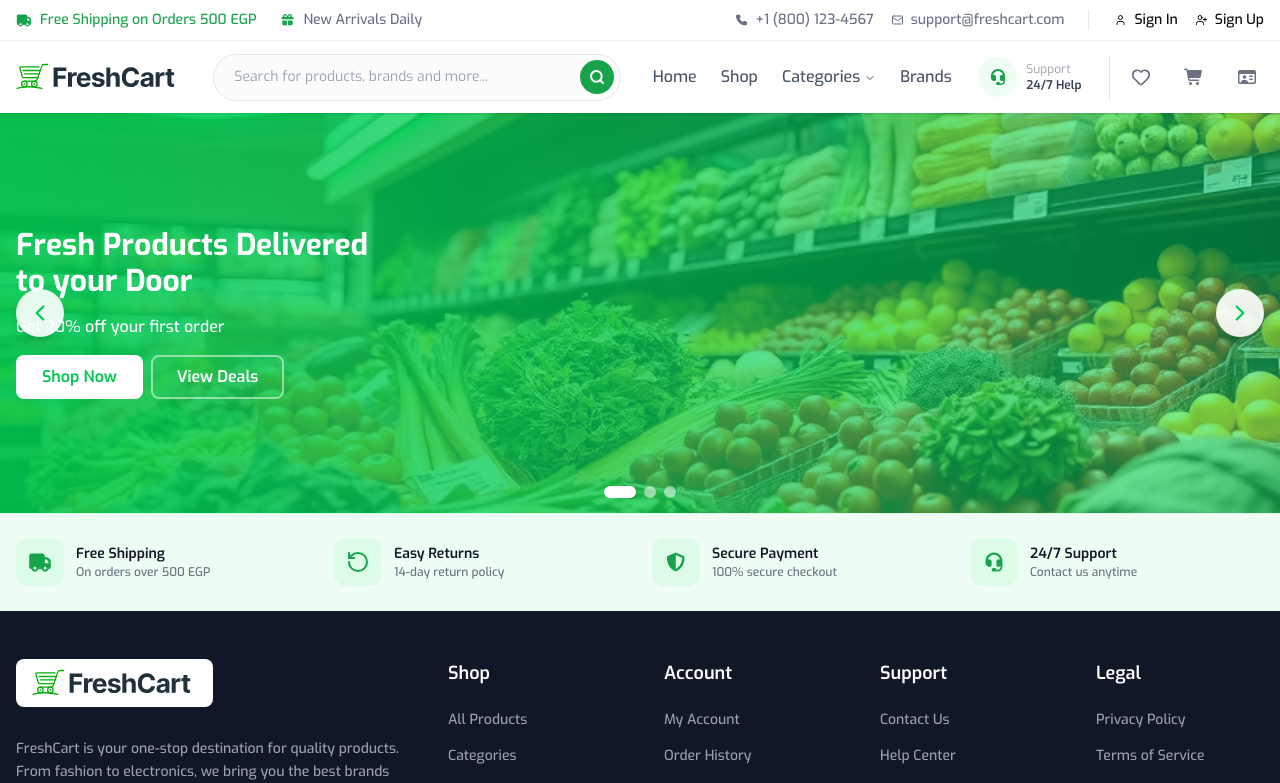
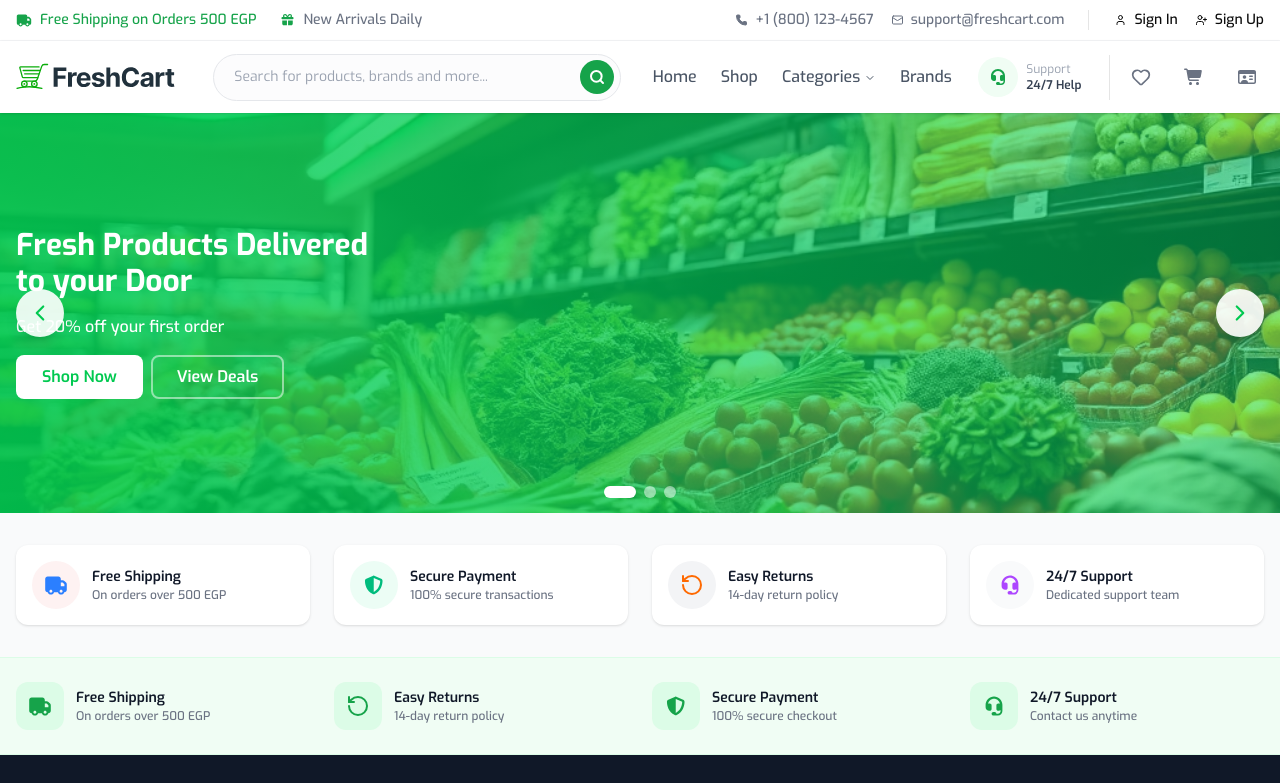
Before and after one commit to Samar-Mahmoud/fresh-cart, a Next.js app: page / in a window 1280 px wide. Shown: the top 783 px of the page. Built offline with nearby package versions, Linux system fonts and the light colour scheme.

Commit message:
Refactor StoreBenefits component to accept dynamic benefits data and improve icon handling; add ShieldIcon component and update props types

```diff
--- a/src/app/layout.tsx
+++ b/src/app/layout.tsx
@@ -3,7 +3,6 @@ import { Exo } from "next/font/google";
 import "./globals.css";
 import Navbar from "@/components/navbar/Navbar";
 import { cn } from "@/lib/utils";
-import StoreBenefits from "@/components/common/StoreBenefits";
 import Footer from "@/components/common/Footer";
 
 const exo = Exo({
@@ -26,7 +25,6 @@ export default function RootLayout({
       <body className="min-h-full flex flex-col overflow-x-hidden">
         <Navbar />
         {children}
-        <StoreBenefits />
         <Footer />
       </body>
     </html>
--- a/src/app/page.tsx
+++ b/src/app/page.tsx
@@ -1,9 +1,62 @@
+import StoreBenefits from "@/components/common/StoreBenefits";
+import HeadSetIcon from "@/components/icons/HeadsetIcon";
+import ShieldIcon from "@/components/icons/ShieldIcon";
+import VanIcon from "@/components/icons/VanIcon";
 import Slider from "@/components/slider/Slider";
+import { RotateCcw } from "lucide-react";
+
+const benefits: {
+  title: string;
+  description: string;
+  icon: { node: React.ReactNode; style: string };
+}[] = [
+  {
+    title: "Free Shipping",
+    description: "On orders over 500 EGP",
+    icon: {
+      node: <VanIcon size="size-6" />,
+      style: "bg-red-50 text-blue-500",
+    },
+  },
+  {
+    title: "Secure Payment",
+    description: "100% secure transactions",
+    icon: {
+      node: <ShieldIcon size="size-6" />,
+      style: "bg-emerald-50 text-emerald-500",
+    },
+  },
+  {
+    title: "Easy Returns",
+    description: "14-day return policy",
+    icon: {
+      node: <RotateCcw className="m-auto size-6" width="23" height="18" />,
+      style: "bg-gray-100 text-orange-500",
+    },
+  },
+
+  {
+    title: "24/7 Support",
+    description: "Dedicated support team",
+    icon: {
+      node: <HeadSetIcon size="size-6" />,
+      style: "bg-gray-50 text-purple-500",
+    },
+  },
+];
 
 export default function Home() {
   return (
     <main className="">
       <Slider />
+
+      <div className="px-4 py-8 bg-gray-50">
+        <StoreBenefits
+          benefits={benefits}
+          iconClasses="size-12 shrink-0 rounded-full flex"
+          wrapperClasses="p-4 bg-white rounded-xl shadow-sm hover:shadow-lg transition-shadow"
+        />
+      </div>
     </main>
   );
 }
--- a/src/components/common/Footer.tsx
+++ b/src/components/common/Footer.tsx
@@ -1,7 +1,12 @@
-import { Phone } from "lucide-react";
+import { Phone, RotateCcw } from "lucide-react";
 import Logo from "./Logo";
 import Link from "next/link";
 import { Separator } from "@/components/ui/separator";
+import VanIcon from "@/components/icons/VanIcon";
+import HeadSetIcon from "@/components/icons/HeadsetIcon";
+import StoreBenefits from "./StoreBenefits";
+import { StoreBenefitProps } from "@/types/props";
+import ShieldIcon from "@/components/icons/ShieldIcon";
 
 const sections: {
   title: string;
@@ -63,8 +68,43 @@ const sections: {
 
 const cards: string[] = ["Visa", "Mastercard", "PayPal"];
 
+const benefits: StoreBenefitProps["benefits"] = [
+  {
+    title: "Free Shipping",
+    description: "On orders over 500 EGP",
+    icon: { node: <VanIcon size="size-6" /> },
+  },
+  {
+    title: "Easy Returns",
+    description: "14-day return policy",
+    icon: {
+      node: <RotateCcw className="m-auto size-6" width="23" height="18" />,
+    },
+  },
+  {
+    title: "Secure Payment",
+    description: "100% secure checkout",
+    icon: {
+      node: <ShieldIcon size="size-6" />,
+    },
+  },
+  {
+    title: "24/7 Support",
+    description: "Contact us anytime",
+    icon: { node: <HeadSetIcon size="size-6" /> },
+  },
+];
+
 export default function Footer() {
   return (
+    <>
+      <div className="bg-primary-50 border-y border-primary-100 px-4 py-6">
+        <StoreBenefits
+          benefits={benefits}
+          iconClasses="size-12 shrink-0 rounded-xl bg-primary-100 text-primary-main flex"
+        />
+      </div>
+
       <footer className="bg-gray-900">
         <div className="container mx-auto px-4 py-12 grid grid-cols-12 gap-8 lg:gap-12 text-gray-400">
           <div className="col-span-12 md:col-span-6 lg:col-span-4">
@@ -74,8 +114,8 @@ export default function Footer() {
 
             <p className="text-sm font-medium mb-6 leading-relaxed">
               FreshCart is your one-stop destination for quality products. From
-            fashion to electronics, we bring you the best brands at competitive
-            prices with a seamless shopping experience.
+              fashion to electronics, we bring you the best brands at
+              competitive prices with a seamless shopping experience.
             </p>
 
             <div className="mb-6 space-y-3">
@@ -276,5 +316,6 @@ export default function Footer() {
           </div>
         </div>
       </footer>
+    </>
   );
 }
--- a/src/components/common/StoreBenefits.tsx
+++ b/src/components/common/StoreBenefits.tsx
@@ -1,83 +1,27 @@
-import { RotateCcw } from "lucide-react";
-import VanIcon from "@/components/icons/VanIcon";
-import HeadSetIcon from "@/components/icons/HeadsetIcon";
+import { StoreBenefitProps } from "@/types/props";
 
-export default function StoreBenefits() {
+export default function StoreBenefits({
+  benefits,
+  iconClasses,
+  wrapperClasses = "",
+}: StoreBenefitProps) {
   return (
-    <div className="bg-primary-50 border-y border-primary-100 px-4 py-6">
-      <div className="container mx-auto grid grid-cols-1 lg:grid-cols-4 gap-6">
-        <div className="flex items-center gap-3">
-          <div className="size-12 shrink-0 rounded-xl bg-primary-100 text-primary-main flex">
-            <VanIcon size="size-6" />
+    <div className="container mx-auto grid grid-cols-1 md:grid-cols-2 lg:grid-cols-4 gap-6">
+      {benefits.map(({ title, description, icon }) => (
+        <div
+          key={title}
+          className={`flex items-center gap-3 ${wrapperClasses}`}
+        >
+          <div className={`${iconClasses} ${icon.style ?? ""}`}>
+            {icon.node}
           </div>
 
           <div>
-            <h4 className="font-semibold text-gray-900 text-sm">
-              Free Shipping
-            </h4>
-            <p className="text-gray-500 text-xs font-medium">
-              On orders over 500 EGP
-            </p>
+            <h4 className="font-semibold text-gray-900 text-sm">{title}</h4>
+            <p className="text-gray-500 text-xs font-medium">{description}</p>
           </div>
         </div>
-
-        <div className="flex items-center gap-3">
-          <div className="size-12 shrink-0 rounded-xl bg-primary-100 text-primary-main flex">
-            <RotateCcw className="m-auto size-6" width="23" height="18" />
-          </div>
-
-          <div>
-            <h4 className="font-semibold text-gray-900 text-sm">
-              Easy Returns
-            </h4>
-            <p className="text-gray-500 text-xs font-medium">
-              14-day return policy
-            </p>
-          </div>
-        </div>
-
-        <div className="flex items-center gap-3">
-          <div className="size-12 shrink-0 rounded-xl bg-primary-100 text-primary-main flex">
-            <svg
-              className="m-auto size-6"
-              width="23"
-              height="18"
-              viewBox="0 0 23 18"
-              fill="none"
-              xmlns="http://www.w3.org/2000/svg"
-            >
-              <path
-                d="M11.25 0C11.4118 0 11.5735 0.0351563 11.7211 0.101953L18.3446 2.91094C19.118 3.23789 19.6946 4.00078 19.6911 4.92188C19.6735 8.40938 18.2391 14.7902 12.1817 17.6906C11.5946 17.9719 10.9125 17.9719 10.3254 17.6906C4.26449 14.7902 2.83363 8.40938 2.81606 4.92188C2.81254 4.00078 3.3891 3.23789 4.16254 2.91094L10.7825 0.101953C10.9301 0.0351563 11.0883 0 11.25 0ZM11.25 2.34844V15.641C16.1016 13.2926 17.4059 8.08945 17.4375 4.97461L11.25 2.35195V2.34844Z"
-                fill="currentColor"
-              />
-            </svg>
-          </div>
-
-          <div>
-            <h4 className="font-semibold text-gray-900 text-sm">
-              Secure Payment
-            </h4>
-            <p className="text-gray-500 text-xs font-medium">
-              100% secure checkout
-            </p>
-          </div>
-        </div>
-
-        <div className="flex items-center gap-3">
-          <div className="size-12 shrink-0 rounded-xl bg-primary-100 text-primary-main flex">
-            <HeadSetIcon size="size-6" />
-          </div>
-
-          <div>
-            <h4 className="font-semibold text-gray-900 text-sm">
-              24/7 Support
-            </h4>
-            <p className="text-gray-500 text-xs font-medium">
-              Contact us anytime
-            </p>
-          </div>
-        </div>
-      </div>
+      ))}
     </div>
   );
 }
--- /dev/null
+++ b/src/components/icons/ShieldIcon.tsx
@@ -0,0 +1,19 @@
+import { IconProps } from "@/types/props";
+
+export default function ShieldIcon({ size }: IconProps) {
+  return (
+    <svg
+      className={`m-auto ${size}`}
+      width="23"
+      height="18"
+      viewBox="0 0 23 18"
+      fill="none"
+      xmlns="http://www.w3.org/2000/svg"
+    >
+      <path
+        d="M11.25 0C11.4118 0 11.5735 0.0351563 11.7211 0.101953L18.3446 2.91094C19.118 3.23789 19.6946 4.00078 19.6911 4.92188C19.6735 8.40938 18.2391 14.7902 12.1817 17.6906C11.5946 17.9719 10.9125 17.9719 10.3254 17.6906C4.26449 14.7902 2.83363 8.40938 2.81606 4.92188C2.81254 4.00078 3.3891 3.23789 4.16254 2.91094L10.7825 0.101953C10.9301 0.0351563 11.0883 0 11.25 0ZM11.25 2.34844V15.641C16.1016 13.2926 17.4059 8.08945 17.4375 4.97461L11.25 2.35195V2.34844Z"
+        fill="currentColor"
+      />
+    </svg>
+  );
+}
--- a/src/types/props.ts
+++ b/src/types/props.ts
@@ -1,3 +1,5 @@
+import React from "react";
+
 export interface SearchInputProps {
   placeholder: string;
   rounded?: string;
@@ -6,3 +8,13 @@ export interface SearchInputProps {
 export interface IconProps {
   size: string;
 }
+
+export interface StoreBenefitProps {
+  iconClasses: string;
+  wrapperClasses?: string;
+  benefits: {
+    title: string;
+    description: string;
+    icon: { node: React.ReactNode; style?: string };
+  }[];
+}
```
Lines whose indentation alone changed are shown as unchanged.
